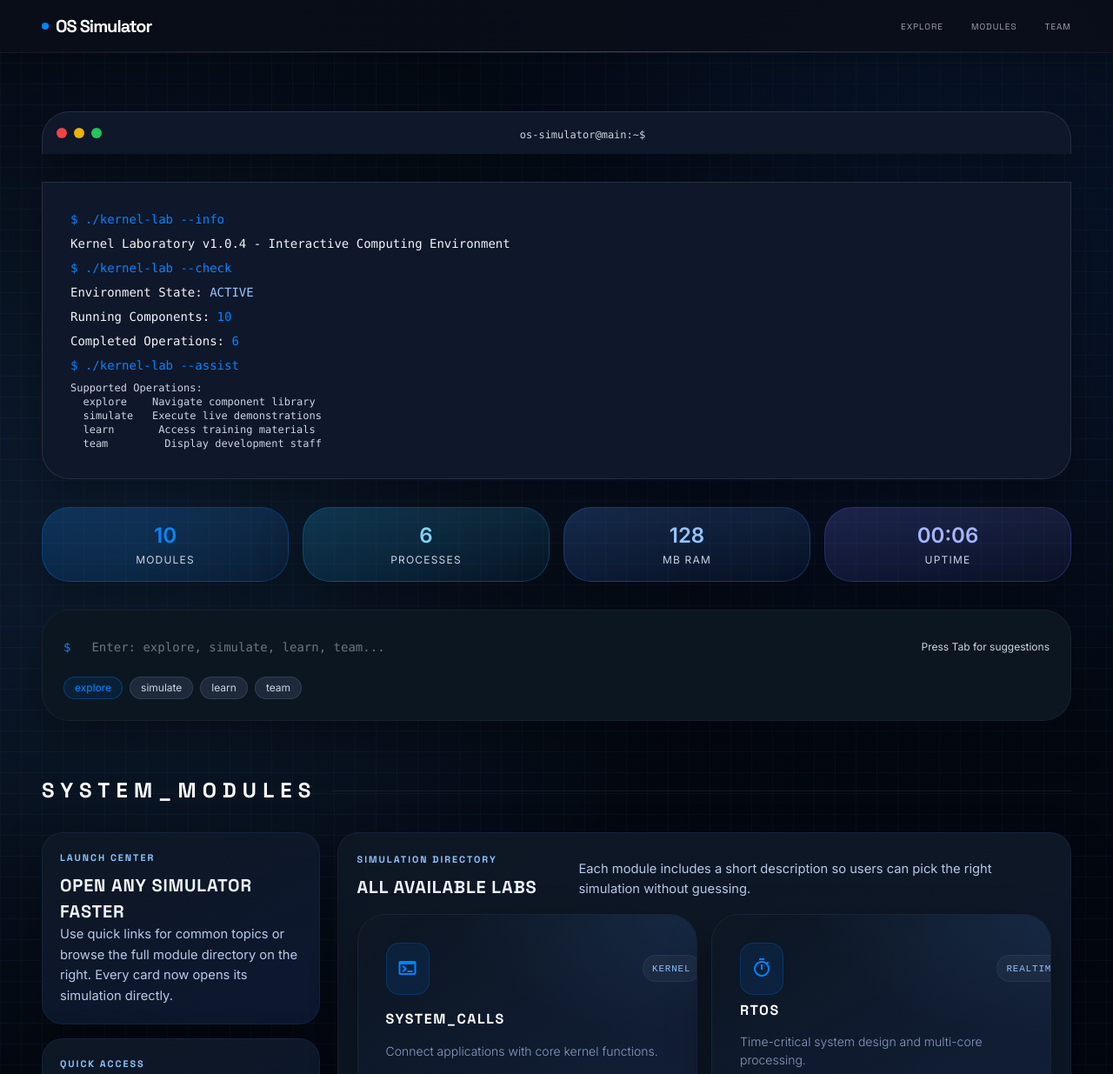
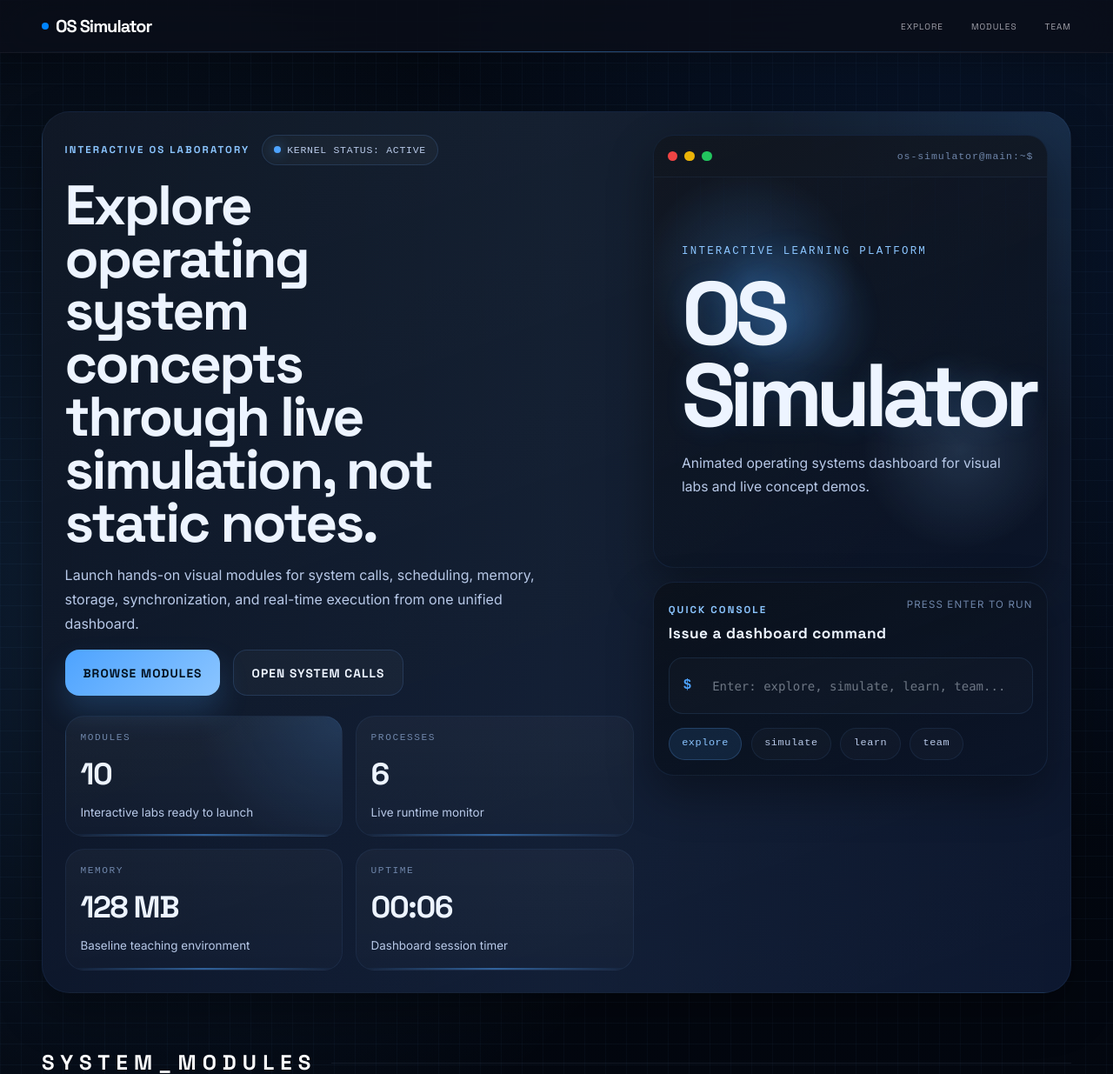
Before and after one commit to yoman12357/OS-Simulator, a website: page index.html in a window 1280 px wide. Shown: the top 1235 px of the page at 87% size. Drawn offline with nearby package versions, Linux system fonts and the light colour scheme.

Commit message:
minor changes

```diff
--- a/index.html
+++ b/index.html
@@ -72,82 +72,97 @@
 <main class="pt-32 pb-24 px-6 md:px-12 max-w-7xl mx-auto space-y-16">
 
 
-    <section id="hero" class="space-y-8">
+    <section id="hero" class="hero-panel-shell space-y-8">
+        <div class="hero-core-panel">
+            <div class="hero-primary">
+                <div class="hero-copy-block">
+                    <div class="hero-kicker-wrap">
+                        <span class="hero-kicker">Interactive OS Laboratory</span>
+                        <span class="hero-live-pill">Kernel Status: Active</span>
+                    </div>
+                    <h1 class="hero-title">Explore operating system concepts through live simulation, not static notes.</h1>
+                    <p class="hero-description-copy">
+                        Launch hands-on visual modules for system calls, scheduling, memory, storage, synchronization, and real-time execution from one unified dashboard.
+                    </p>
+                    <div class="hero-actions">
+                        <a href="#modules" class="hero-action-primary">Browse Modules</a>
+                        <a href="system-calls/index.html" class="hero-action-secondary">Open System Calls</a>
+                    </div>
+                </div>
 
-        <div class="bg-surface-container rounded-t-lg border border-white/10 border-b-0">
-            <div class="flex items-center gap-2 px-4 py-3">
-                <div class="flex gap-2">
-                    <div class="w-3 h-3 rounded-full bg-red-500"></div>
-                    <div class="w-3 h-3 rounded-full bg-yellow-500"></div>
-                    <div class="w-3 h-3 rounded-full bg-green-500"></div>
+                <div class="hero-stats-grid">
+                    <div class="hero-stat-card hero-stat-card-primary">
+                        <span class="hero-stat-label">Modules</span>
+                        <strong class="hero-stat-value" id="stat-modules">10</strong>
+                        <span class="hero-stat-copy">Interactive labs ready to launch</span>
                     </div>
-                <div class="flex-1 text-center">
-                    <span class="font-mono text-xs text-on-surface-variant">os-simulator@main:~$</span>
+                    <div class="hero-stat-card">
+                        <span class="hero-stat-label">Processes</span>
+                        <strong class="hero-stat-value" id="stat-processes">0</strong>
+                        <span class="hero-stat-copy">Live runtime monitor</span>
+                    </div>
+                    <div class="hero-stat-card">
+                        <span class="hero-stat-label">Memory</span>
+                        <strong class="hero-stat-value"><span id="stat-memory">128</span> MB</strong>
+                        <span class="hero-stat-copy">Baseline teaching environment</span>
+                    </div>
+                    <div class="hero-stat-card">
+                        <span class="hero-stat-label">Uptime</span>
+                        <strong class="hero-stat-value" id="stat-uptime">00:00</strong>
+                        <span class="hero-stat-copy">Dashboard session timer</span>
                     </div>
                 </div>
             </div>
 
-
-        <div class="bg-surface-container rounded-b-lg border border-white/10 p-6 md:p-8">
-            <div class="font-mono text-sm space-y-2">
-                <div class="text-tertiary-fixed">$ ./kernel-lab --info</div>
-                <div class="text-on-surface">Kernel Laboratory v1.0.4 - Interactive Computing Environment</div>
-                <div class="text-tertiary-fixed">$ ./kernel-lab --check</div>
-                <div class="text-on-surface">Environment State: <span class="text-blue-300">ACTIVE</span></div>
-                <div class="text-on-surface">Running Components: <span class="text-tertiary-fixed" id="module-count">10</span></div>
-                <div class="text-on-surface">Completed Operations: <span class="text-tertiary-fixed" id="sim-count">0</span></div>
-                <div class="text-tertiary-fixed">$ ./kernel-lab --assist</div>
-                <div class="text-on-surface-variant text-xs">
-                    Supported Operations:<br/>
-                    &nbsp;&nbsp;explore&nbsp;&nbsp;&nbsp;&nbsp;Navigate component library<br/>
-                    &nbsp;&nbsp;simulate&nbsp;&nbsp;&nbsp;Execute live demonstrations<br/>
-                    &nbsp;&nbsp;learn&nbsp;&nbsp;&nbsp;&nbsp;&nbsp;&nbsp;&nbsp;Access training materials<br/>
-                    &nbsp;&nbsp;team&nbsp;&nbsp;&nbsp;&nbsp;&nbsp;&nbsp;&nbsp;&nbsp;&nbsp;Display development staff
+            <div class="hero-terminal-stack">
+                <div class="hero-terminal-window">
+                    <div class="hero-terminal-topbar">
+                        <div class="hero-terminal-lights">
+                            <span class="hero-terminal-light bg-red-500"></span>
+                            <span class="hero-terminal-light bg-yellow-500"></span>
+                            <span class="hero-terminal-light bg-green-500"></span>
                         </div>
+                        <span class="hero-terminal-title">os-simulator@main:~$</span>
+                    </div>
+                    <div class="hero-brand-stage">
+                        <div class="hero-brand-glow"></div>
+                        <span class="hero-brand-label">Interactive Learning Platform</span>
+                        <h2 class="hero-brand-title">
+                            <span class="hero-brand-line">OS</span>
+                            <span class="hero-brand-line">Simulator</span>
+                        </h2>
+                        <p class="hero-brand-subtitle">Animated operating systems dashboard for visual labs and live concept demos.</p>
                     </div>
                 </div>
 
-
-        <div class="grid grid-cols-2 md:grid-cols-4 gap-4">
-            <div class="bg-gradient-to-br from-tertiary-fixed/20 to-tertiary-fixed/5 rounded-lg p-4 border border-tertiary-fixed/30 text-center">
-                <div class="text-2xl font-bold text-tertiary-fixed mb-1" id="stat-modules">10</div>
-                <div class="text-xs text-on-surface-variant uppercase tracking-widest">Modules</div>
+                <div class="hero-command-panel">
+                    <div class="hero-command-head">
+                        <div>
+                            <span class="hero-command-kicker">Quick Console</span>
+                            <h3 class="hero-command-title">Issue a dashboard command</h3>
                         </div>
-            <div class="bg-gradient-to-br from-sky-500/20 to-sky-500/5 rounded-lg p-4 border border-sky-500/30 text-center">
-                <div class="text-2xl font-bold text-sky-300 mb-1" id="stat-processes">0</div>
-                <div class="text-xs text-on-surface-variant uppercase tracking-widest">Processes</div>
+                        <span class="hero-command-hint">Press Enter to run</span>
                     </div>
-            <div class="bg-gradient-to-br from-blue-500/20 to-blue-500/5 rounded-lg p-4 border border-blue-500/30 text-center">
-                <div class="text-2xl font-bold text-blue-300 mb-1" id="stat-memory">128</div>
-                <div class="text-xs text-on-surface-variant uppercase tracking-widest">MB RAM</div>
+                    <div class="hero-command-input-wrap">
+                        <span class="hero-command-prompt">$</span>
+                        <input type="text" id="command-input" placeholder="Enter: explore, simulate, learn, team..."
+                            class="flex-1 bg-transparent border-none outline-none text-on-surface placeholder:text-on-surface-variant/50 font-mono text-sm">
                     </div>
-            <div class="bg-gradient-to-br from-indigo-500/20 to-indigo-500/5 rounded-lg p-4 border border-indigo-500/30 text-center">
-                <div class="text-2xl font-bold text-indigo-300 mb-1" id="stat-uptime">00:00</div>
-                <div class="text-xs text-on-surface-variant uppercase tracking-widest">Uptime</div>
+                    <div class="hero-chip-row">
+                        <button class="command-chip hero-command-chip hero-command-chip-primary" data-command="explore">
+                            explore
+                        </button>
+                        <button class="command-chip hero-command-chip" data-command="simulate">
+                            simulate
+                        </button>
+                        <button class="command-chip hero-command-chip" data-command="learn">
+                            learn
+                        </button>
+                        <button class="command-chip hero-command-chip" data-command="team">
+                            team
+                        </button>
                     </div>
                 </div>
-
-
-        <div class="bg-surface-container-low rounded-lg border border-white/5 p-6">
-            <div class="flex items-center gap-3 mb-4">
-                <span class="text-tertiary-fixed font-mono text-sm">$</span>
-                <input type="text" id="command-input" placeholder="Enter: explore, simulate, learn, team..."
-                       class="flex-1 bg-transparent border-none outline-none text-on-surface placeholder:text-on-surface-variant/50 font-mono text-sm">
-                <span class="text-xs text-on-surface-variant">Press Tab for suggestions</span>
-            </div>
-            <div class="flex gap-2 flex-wrap">
-                <button class="command-chip px-3 py-1 bg-tertiary-fixed/10 border border-tertiary-fixed/30 rounded-full text-xs text-tertiary-fixed hover:bg-tertiary-fixed/20 transition-colors" data-command="explore">
-                    explore
-                </button>
-                <button class="command-chip px-3 py-1 bg-surface-container-highest border border-white/10 rounded-full text-xs text-on-surface-variant hover:bg-surface-container-high transition-colors" data-command="simulate">
-                    simulate
-                </button>
-                <button class="command-chip px-3 py-1 bg-surface-container-highest border border-white/10 rounded-full text-xs text-on-surface-variant hover:bg-surface-container-high transition-colors" data-command="learn">
-                    learn
-                </button>
-                <button class="command-chip px-3 py-1 bg-surface-container-highest border border-white/10 rounded-full text-xs text-on-surface-variant hover:bg-surface-container-high transition-colors" data-command="team">
-                    team
-                </button>
             </div>
         </div>
     </section>
@@ -174,9 +189,9 @@
                             <span class="material-symbols-outlined">terminal</span>
                             <span>System Calls</span>
                         </a>
-                        <a class="quick-link" href="page-replacement/index.html">
-                            <span class="material-symbols-outlined">swap_horiz</span>
-                            <span>Page Repl.</span>
+                        <a class="quick-link" href="memory-management/index.html">
+                            <span class="material-symbols-outlined">database</span>
+                            <span>Memory</span>
                         </a>
                         <a class="quick-link" href="process-synchronization/index.html">
                             <span class="material-symbols-outlined">sync</span>
@@ -372,7 +387,7 @@
                     </a>
 
 
-                    <a href="file-allocation/index.html" class="module-card module-card-link bg-surface-container-low rounded-lg p-8 border border-white/5 flex flex-col justify-between h-64 cursor-pointer group block">
+                    <a href="directory-structures/index.html" class="module-card module-card-link bg-surface-container-low rounded-lg p-8 border border-white/5 flex flex-col justify-between h-64 cursor-pointer group block">
                         <div class="module-card-top">
                             <div class="p-3 bg-tertiary-fixed/10 rounded-lg border border-tertiary-fixed/20">
                                 <span class="material-symbols-outlined text-tertiary-fixed text-2xl">folder_open</span>
@@ -414,12 +429,6 @@
                             <span class="module-link-label">Open simulation</span>
                         </div>
                     </a>
-
-
-
-
-
-
 
 
 
```
Lines whose indentation alone changed are shown as unchanged.
